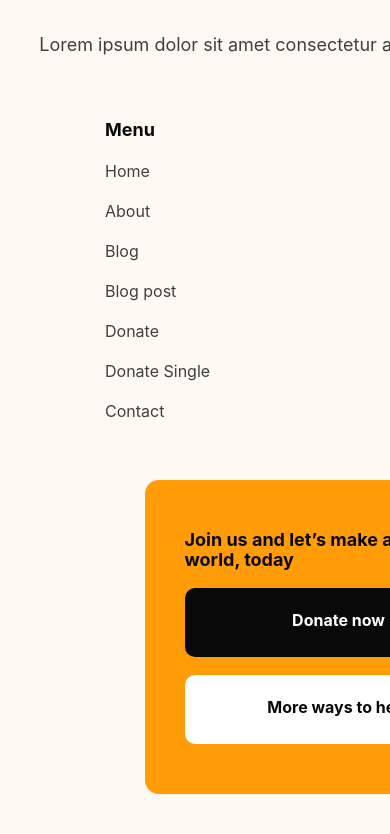
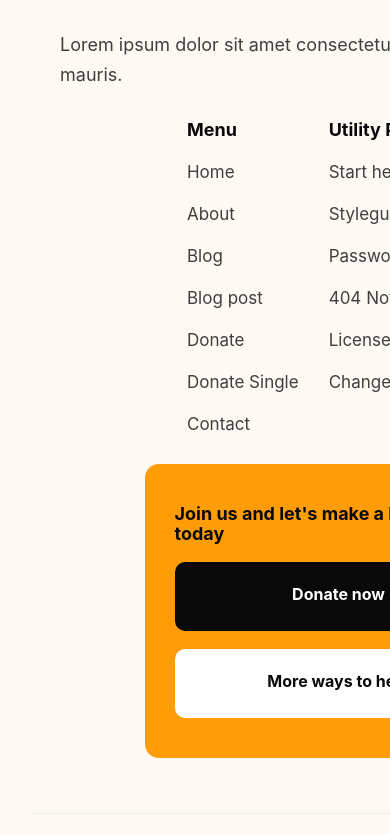
Before and after one commit to uladzimirfilipau/philanthropy, a React (Create React App) app: page / in a window 390 px wide. Shown: the part 4310-5144 px from the top of the page. Built offline with nearby package versions, Linux system fonts and the light colour scheme.

Commit message:
refactor: FooterTop

```diff
--- a/src/components/FooterTop/FooterTop.css
+++ b/src/components/FooterTop/FooterTop.css
@@ -1,23 +1,36 @@
 .footer__top {
+  max-width: 1440px;
+  padding: 0 110px;
+  box-sizing: border-box;
   display: flex;
-  align-items: flex-start;
-  justify-content: space-between;
   gap: 60px;
 }
 
 @media screen and (max-width: 1280px) {
   .footer__top {
+    padding: 0 55px;
     display: grid;
-    grid-template-columns: repeat(3, auto);
-    grid-template-rows: repeat(2, auto);
-    justify-content: space-around;
+  }
+}
+
+@media screen and (max-width: 1024px) {
+  .footer__top {
+    padding: 0 30px;
+    display: flex;
+    flex-direction: column;
+    align-items: center;
   }
 }
 
 @media screen and (max-width: 768px) {
   .footer__top {
-    display: flex;
-    flex-wrap: wrap;
+    gap: 30px;
+  }
+}
+
+@media screen and (max-width: 320px) {
+  .footer__top {
+    padding: 0 10px;
   }
 }
 
@@ -28,7 +41,7 @@
 @media screen and (max-width: 1280px) {
   .footer__description {
     max-width: 100%;
-    grid-column: span 3;
+    grid-column: span 2;
   }
 }
 
@@ -41,8 +54,18 @@
   color: #3f3f3f;
 }
 
+.footer__links-container {
+  display: flex;
+  gap: 70px;
+}
+
+@media screen and (max-width: 768px) {
+  .footer__links-container {
+    gap: 30px;
+  }
+}
+
 .footer__links {
-  min-width: max-content;
   margin: 0;
   padding: 0;
   list-style-type: none;
@@ -79,16 +102,8 @@
   color: #ff9c08;
 }
 
-@media screen and (max-width: 768px) {
-  .footer__link {
-    font-size: 16px;
-    line-height: 18px;
-  }
-}
-
 .footer__buttons {
   max-width: 388px;
-  min-width: 300px;
   background-color: #ff9c08;
   border-radius: 14px;
   padding: 64px 48px 50px;
@@ -102,6 +117,12 @@
 @media screen and (max-width: 1280px) {
   .footer__buttons {
     padding: 50px 40px;
+  }
+}
+
+@media screen and (max-width: 768px) {
+  .footer__buttons {
+    padding: 40px 30px;
   }
 }
 
--- a/src/components/FooterTop/FooterTop.js
+++ b/src/components/FooterTop/FooterTop.js
@@ -13,6 +13,7 @@ function FooterTop() {
         </p>
       </article>
 
+      <section className='footer__links-container'>
         <nav className='footer__links'>
           Menu
           <Link to='/' className='footer__link'>
@@ -59,9 +60,10 @@ function FooterTop() {
             Changelog
           </Link>
         </nav>
+      </section>
 
       <article className='footer__buttons'>
-        <p className='footer__buttons-text'>Join us and let’s make a better world, today</p>
+        <p className='footer__buttons-text'>Join us and let's make a better world, today</p>
         <Link to='/donate' className='footer__button footer__button_black'>
           Donate now
         </Link>
```
Lines whose indentation alone changed are shown as unchanged.
